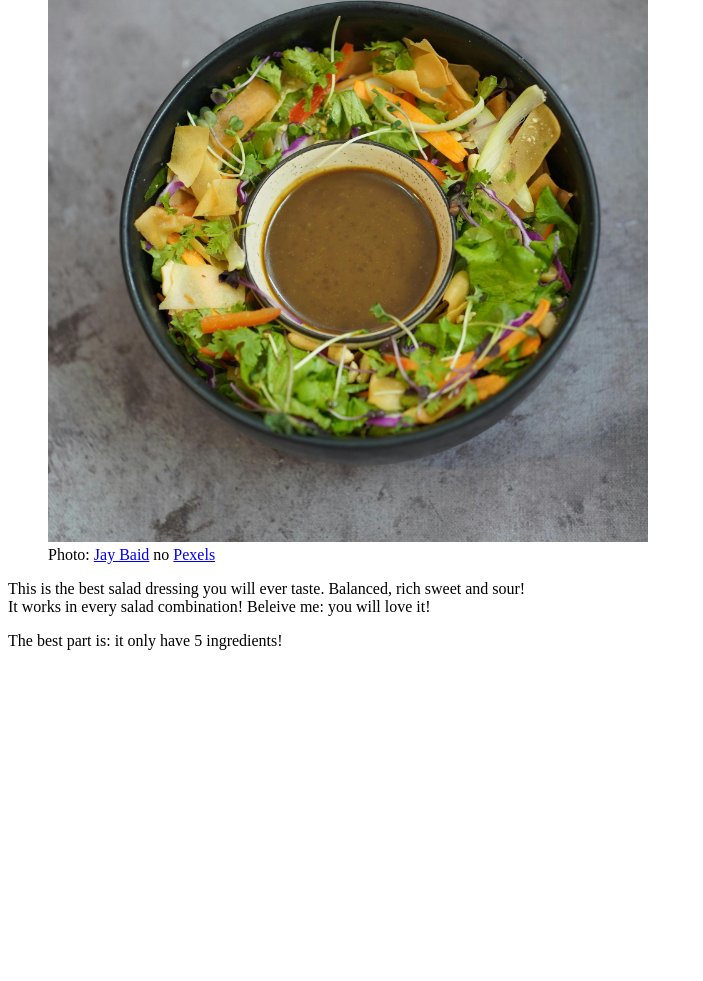
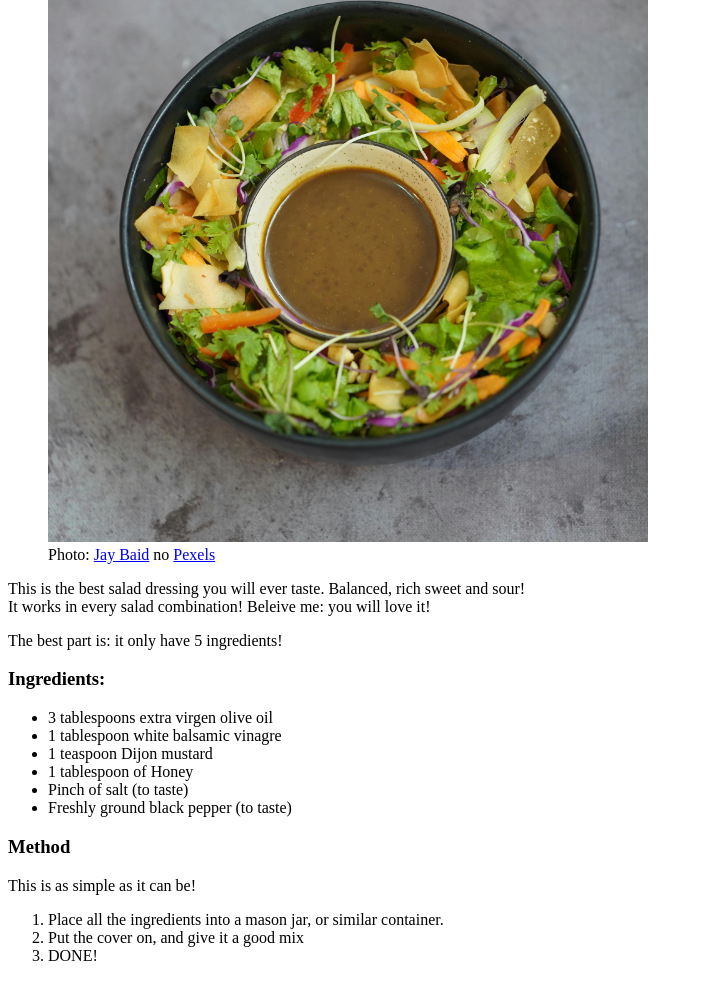
Before and after one commit to arthurfrancoth/odin-recipes, a plain HTML site: page recipes/awesome_salad_dressing.html in a window 1280 px wide. Shown: the part 363-1344 px from the top of the page, without its empty margins (0-703 px from the left). Before the commit the page ends 1029 px from the top, so only its background shows below. Drawn offline with Linux system fonts and the light colour scheme.

Commit message:
Terminei a estrutura da página com receita

```diff
--- a/recipes/awesome_salad_dressing.html
+++ b/recipes/awesome_salad_dressing.html
@@ -26,6 +26,23 @@
             It works in every salad combination! Beleive me: you will love it!
         </p>
         <p>The best part is: it only have 5 ingredients!</p>
+
+        <h3>Ingredients:</h3>
+        <ul>
+           <li>3 tablespoons extra virgen olive oil </li>
+           <li>1 tablespoon white balsamic vinagre</li>
+           <li>1 teaspoon Dijon mustard</li>
+           <li>1 tablespoon of Honey</li>
+           <li>Pinch of salt (to taste)</li>
+           <li>Freshly ground black pepper (to taste)</li>
+        </ul>
+        <h3>Method</h3>
+        <p>This is as simple as it can be!</p>
+        <ol>
+            <li>Place all the ingredients into a mason jar, or similar container.</li>
+            <li>Put the cover on, and give it a good mix</li>
+            <li>DONE!</li>
+        </ol>
     </section>
 
 </body>
```
